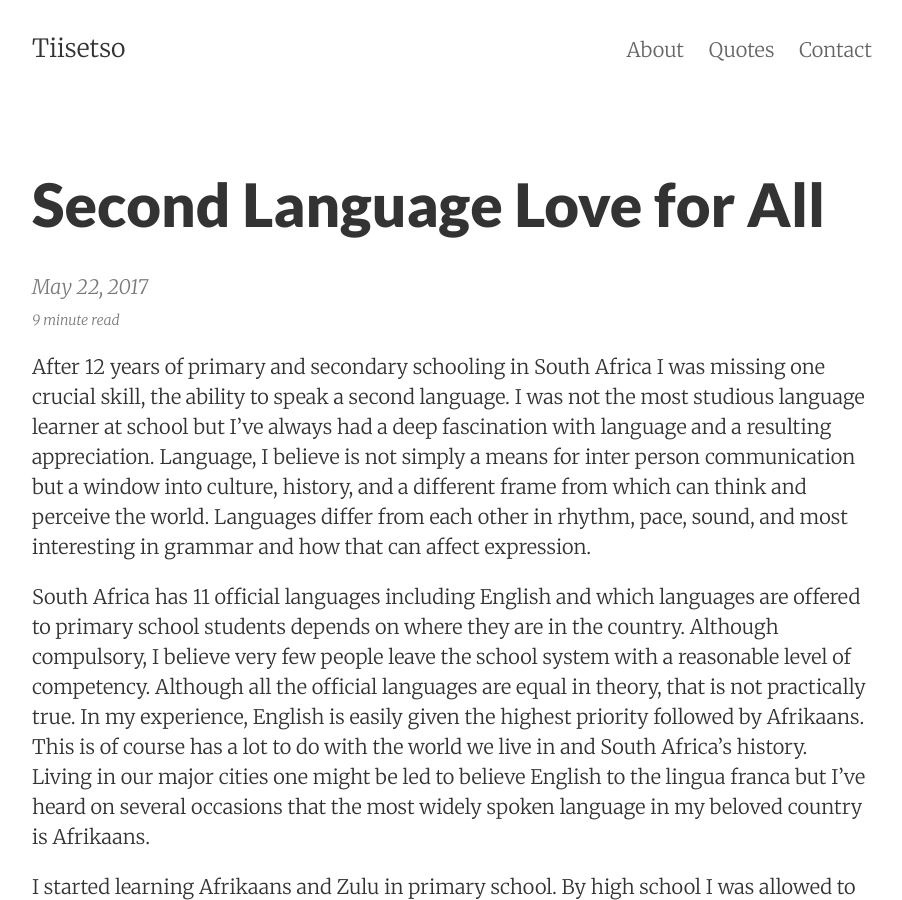
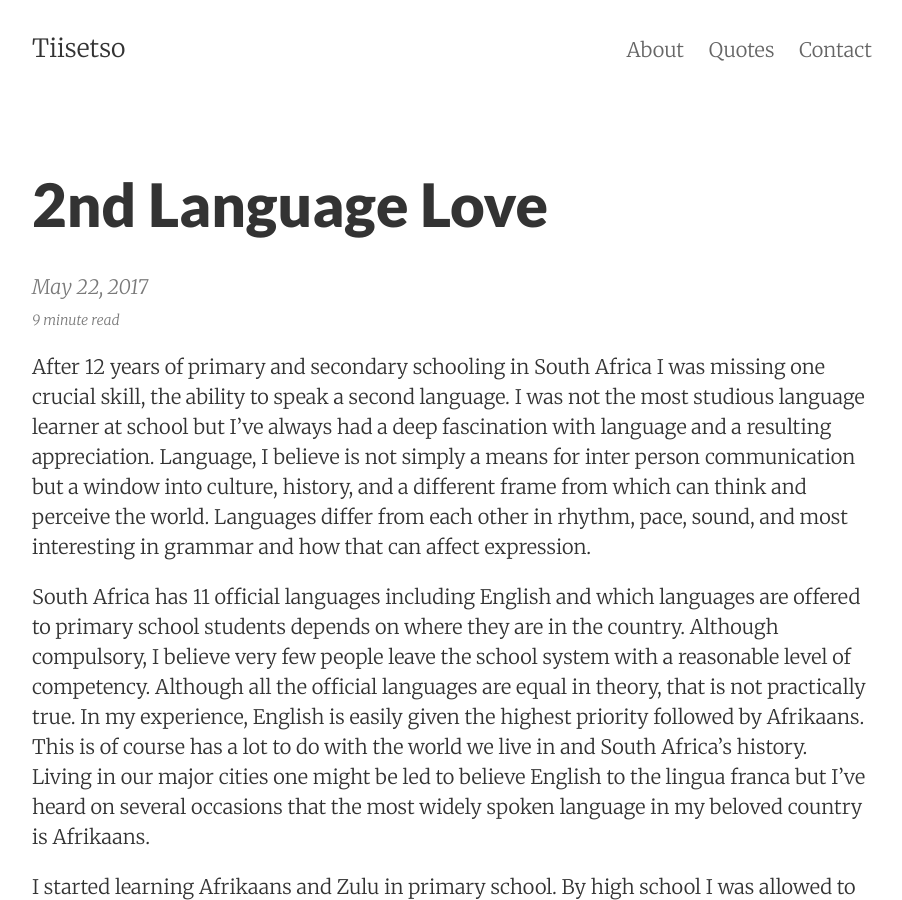
Before and after one commit to Tiisetso/tiisetso.github.io, a Jekyll site: the page built from _posts/2017-05-22-2nd-Language-Love.md, in a window 1280 px wide and 900 px high. Shown: the whole window, without its empty margins (188-1090 px from the left). Built offline with Jekyll 4.4.1, drawn with Linux system fonts in a browser that asks for light colours.

Commit message:
Post name change.

```diff
--- a/_posts/2017-05-22-Second-Language-Love-for-All.md
+++ b/_posts/2017-05-22-2nd-Language-Love.md
@@ -1,6 +1,6 @@
 ---
 layout:     post
-title:      Second Language Love for All
+title:      2nd Language Love
 date:       2017-05-21 18:44:09
 summary:    Improving second languages beyond English.
 categories: language
```
